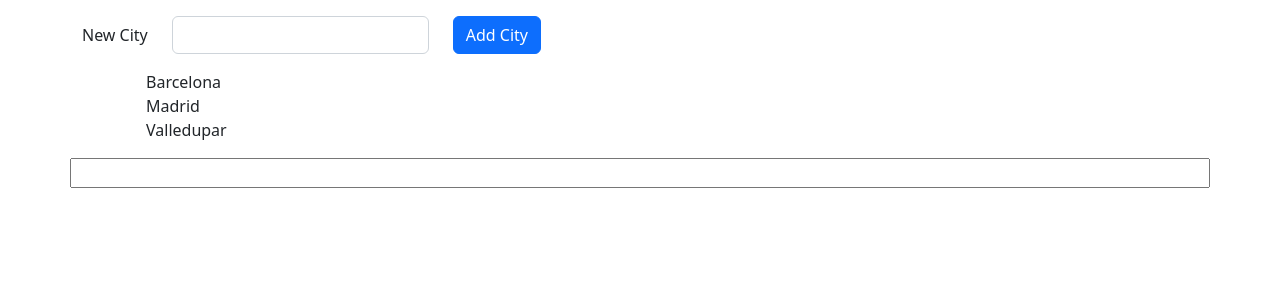
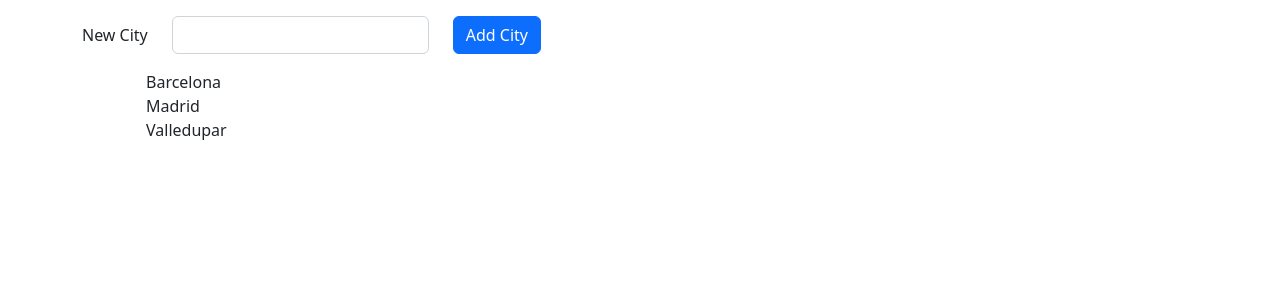
Before and after one commit to lelequinter/Angular-en-28-Dias, an Angular app: page / in a window 1280 px wide. Shown: the top 300 px of the page. Built offline with nearby package versions, Linux system fonts and the light colour scheme.

Commit message:
Eliminando el input de prueba de changeDetection

```diff
--- a/src/app/app.component.html
+++ b/src/app/app.component.html
@@ -11,7 +11,6 @@
           [selection]="selection"></app-cities>
       </ul>
     </div>
-    <input type="text" (keypress)="onSearch()">
     <div class="col-md-4">
       <div *ngIf="selection">
         <p>Your city is: {{selection}}</p>
```
